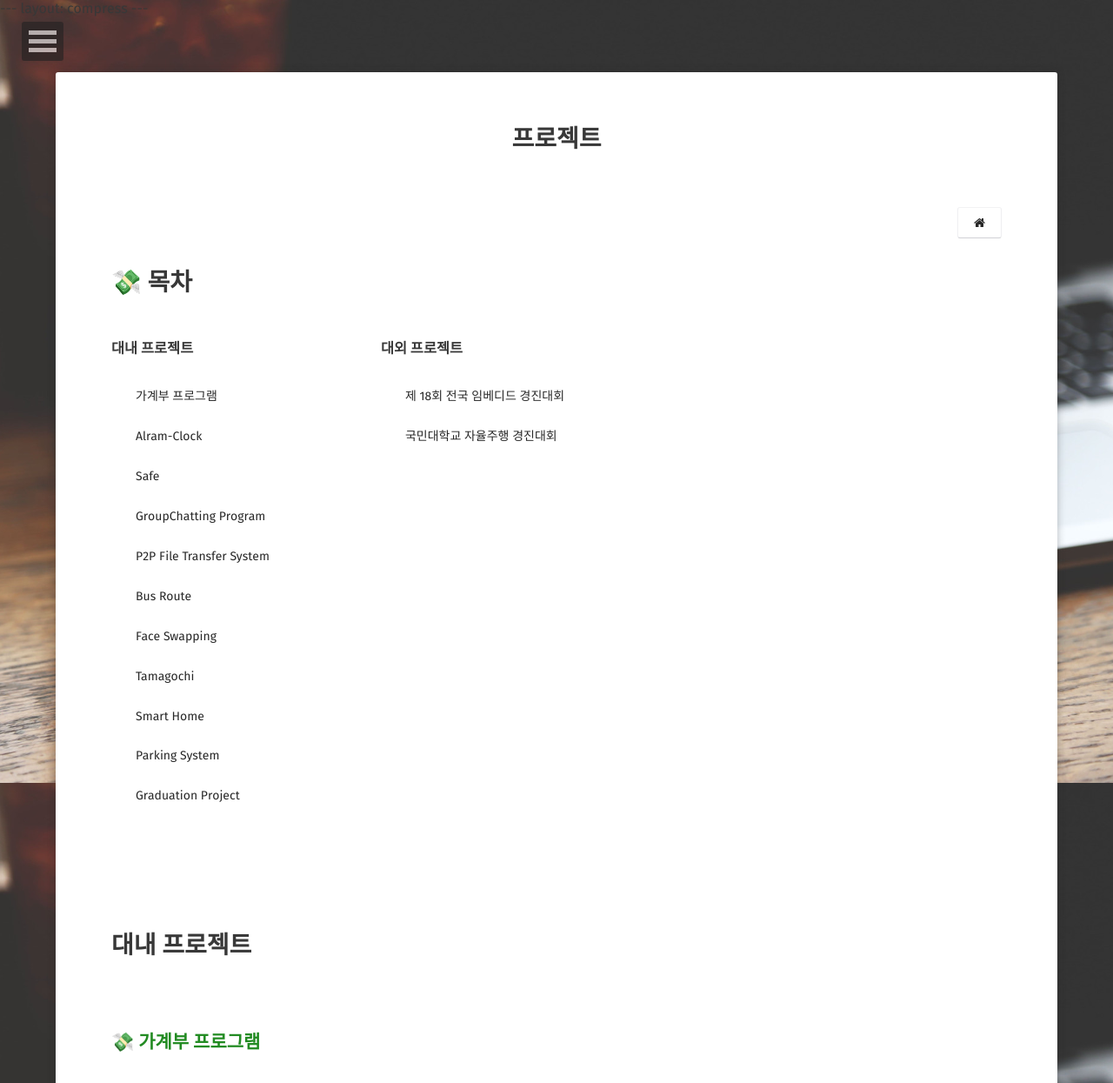
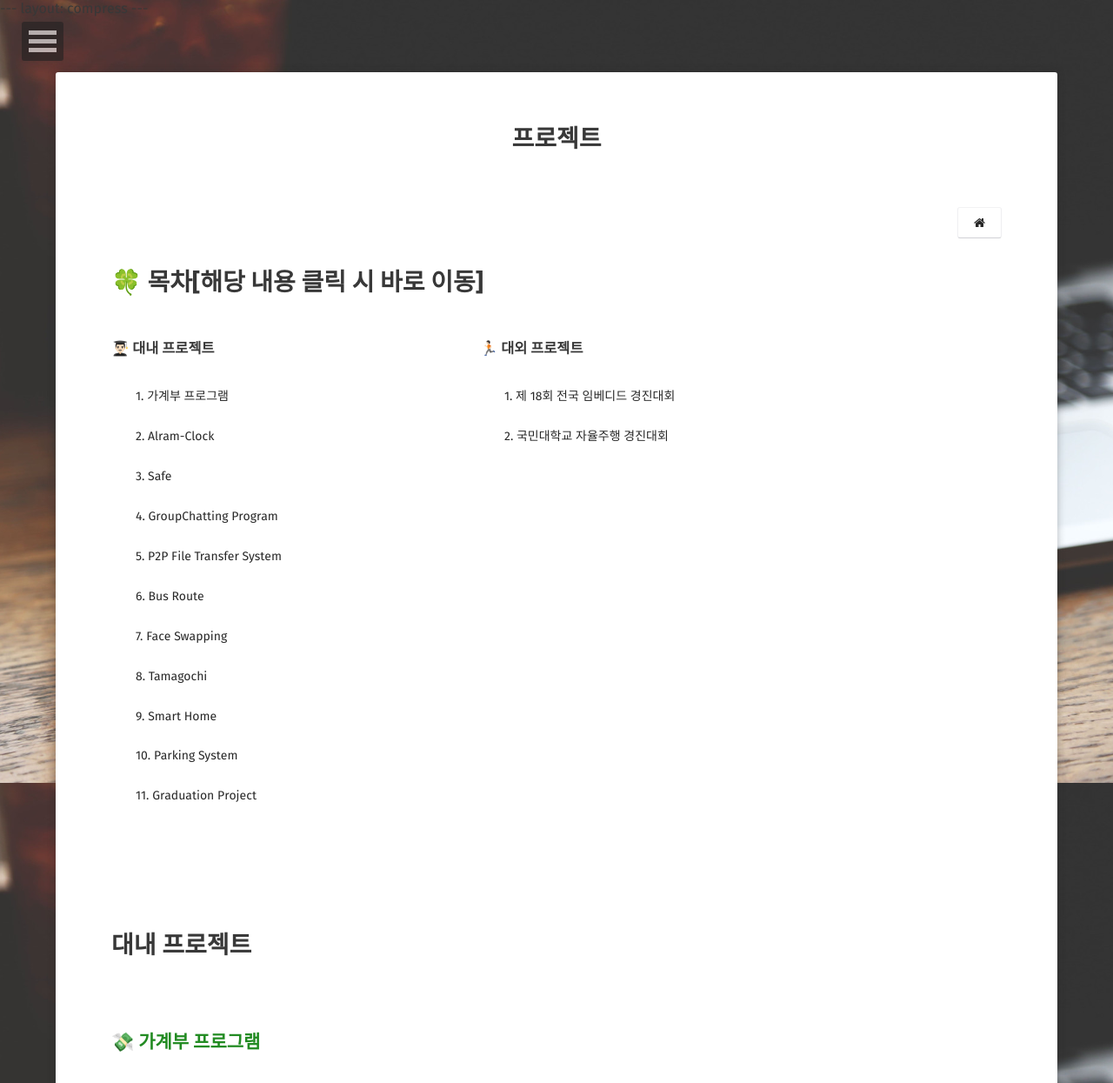
Before and after one commit to sangwoo24/sangwoo24.github.io, a Jekyll site: the page built from projects/index.md, in a window 1280 px wide and 1400 px high, cut to the strip 0-1245 px from the top of the window. Shown: the whole strip at 87% size. Built offline with Jekyll 4.4.1, drawn with Linux system fonts in a browser that asks for light colours; some web fonts are replaced.

Commit message:
Update project.html

```diff
--- a/_layouts/project.html
+++ b/_layouts/project.html
@@ -29,29 +29,29 @@ layout: compress
                     {% for post in site.posts %}
                         {% if post.project == null %}
                     <ul>
-                        <h2 style = "color:forestgreen" ><p><h1><b>💸 목차</b></h1></p></h2>
+                        <h2 style = "color:forestgreen" ><p><h1><b>🍀 목차[해당 내용 클릭 시 바로 이동]</b></h1></p></h2>
                         <div class="wow fadeInLeft" data-wow-duration="1.5s">
                         <div style="float: left;">
-                        <h3 > 대내 프로젝트</h3>
+                        <h3 > 👨🏻‍🎓 대내 프로젝트</h3>
                         <ul>
-                            <li>가계부 프로그램</li>
-                            <li>Alram-Clock</li>
-                            <li>Safe</li>
-                            <li>GroupChatting Program</li>
-                            <li>P2P File Transfer System</li>
-                            <li>Bus Route</li>
-                            <li>Face Swapping</li>
-                            <li>Tamagochi</li>
-                            <li>Smart Home</li>
-                            <li>Parking System</li>
-                            <li>Graduation Project</li>
+                            <li>1. 가계부 프로그램</li>
+                            <li>2. Alram-Clock</li>
+                            <li>3. Safe</li>
+                            <li>4. GroupChatting Program</li>
+                            <li>5. P2P File Transfer System</li>
+                            <li>6. Bus Route</li>
+                            <li>7. Face Swapping</li>
+                            <li>8. Tamagochi</li>
+                            <li>9. Smart Home</li>
+                            <li>10. Parking System</li>
+                            <li>11. Graduation Project</li>
                         </ul>
                         </div>
-                        <div style="float: left; margin-left: 100px;">
-                        <h3>대외 프로젝트</h3>
+                        <div style="float: left; margin-left: 200px;">
+                        <h3>🏃🏻 대외 프로젝트</h3>
                             <ul>
-                            <li>제 18회 전국 임베디드 경진대회</li>
-                            <li>국민대학교 자율주행 경진대회</li></ul></div>
+                            <li>1. 제 18회 전국 임베디드 경진대회</li>
+                            <li>2. 국민대학교 자율주행 경진대회</li></ul></div>
                         </div>
                     </ul>
                 </div><div style="clear:both;"></div>
```
